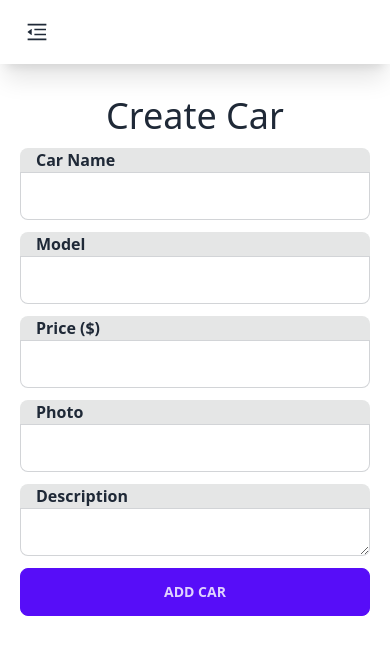
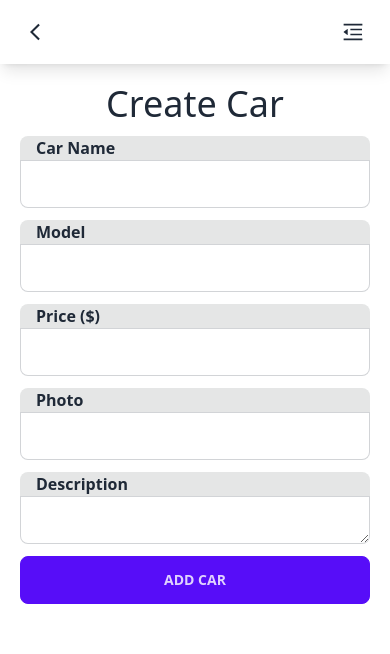
Before and after one commit to HERMON-1995/book_vehicle_rental-frontend, a React (Create React App) app: page /add-vehicle in a window 390 px wide. Shown: the top 654 px of the page. Built offline with nearby package versions, Linux system fonts and the light colour scheme.

Commit message:
Implemented go back in the navigation bar.

```diff
--- a/src/components/MenuIcon.jsx
+++ b/src/components/MenuIcon.jsx
@@ -1,14 +1,35 @@
 import { AiOutlineMenuFold } from 'react-icons/ai';
+import { useNavigate } from 'react-router-dom';
+import { MdOutlineArrowBackIosNew } from 'react-icons/md';
 
-const MenuIcon = () => (
+const MenuIcon = () => {
+  const navigate = useNavigate();
+
+  const handleGoBack = () => {
+    navigate(-1); // This will navigate back to the previous page in the history stack.
+  };
+
+  return (
     <>
+      <div className="navbar bg-base-100 shadow-lg lg:hidden">
+        <div className="flex-1">
+          <button
+            type="button"
+            className="btn btn-ghost normal-case text-xl"
+            onClick={handleGoBack}
+          >
+            <MdOutlineArrowBackIosNew />
+          </button>
+        </div>
+        <div className="flex-none">
           {/* eslint-disable jsx-a11y/label-has-associated-control */}
-    <div className="navbar bg-base-100 shadow-xl mb-3 lg:hidden">
           <label htmlFor="my-drawer-2" className="btn btn-ghost normal-case text-xldrawer-button lg:hidden">
             <AiOutlineMenuFold className="text-2xl" />
           </label>
         </div>
+      </div>
     </>
   );
+};
 
 export default MenuIcon;
```
Lines whose indentation alone changed are shown as unchanged.
